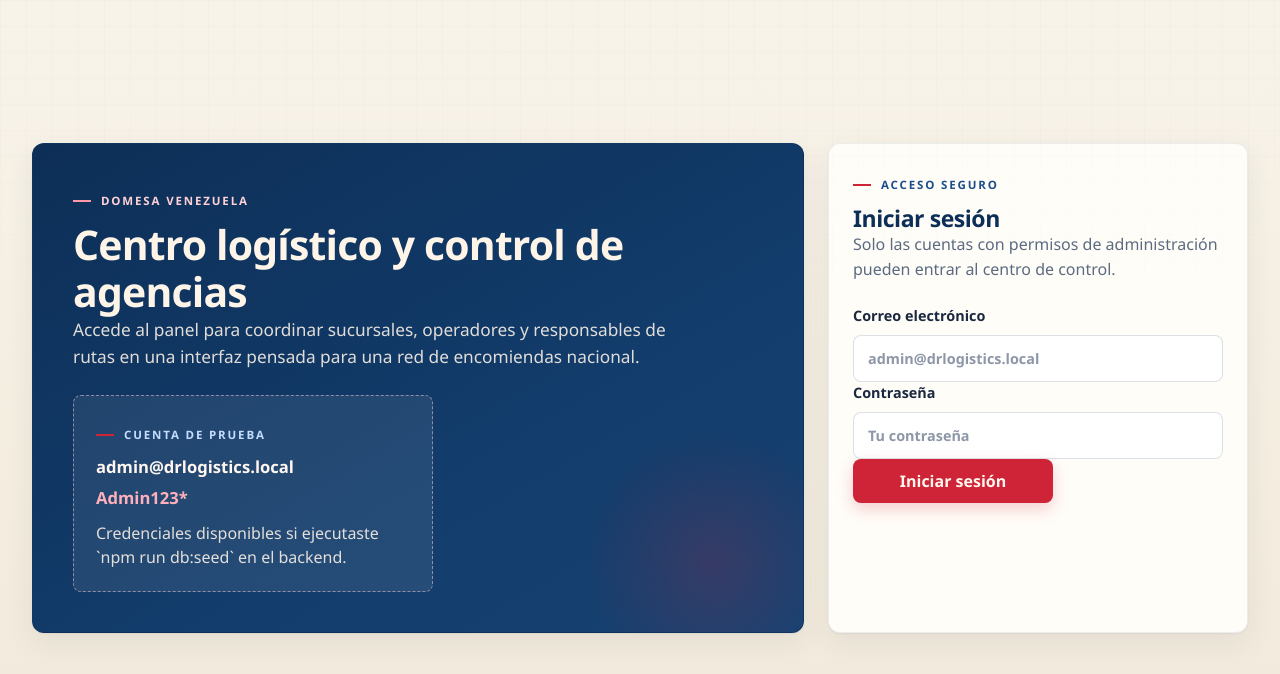
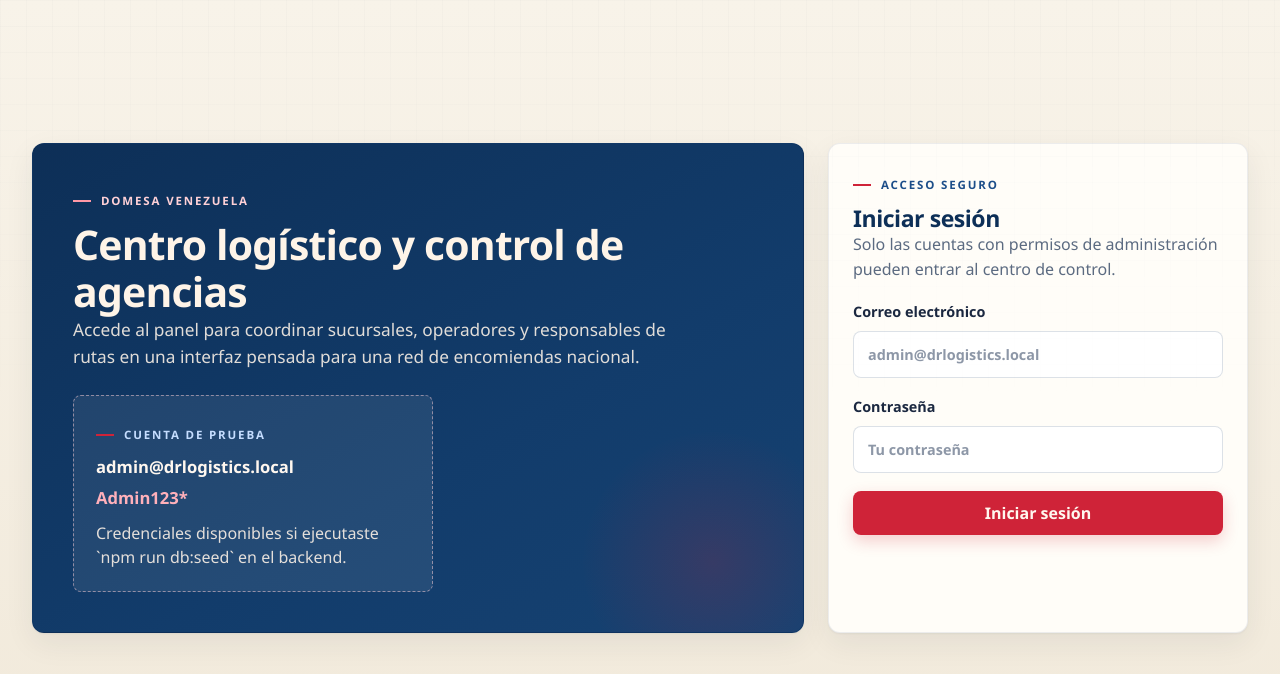
Before and after one commit to Jesus24-Dev/proyecto-p3-mvc-seccion1-grupo-e10, a React (Vite) app in the folder frontend/: page / in a window 1280 px wide. Shown: the top 674 px of the page. Built offline with nearby package versions, Linux system fonts and the light colour scheme; no server answers.

Commit message:
style(frontend): da ritmo vertical al formulario de inicio de sesión

```diff
--- a/frontend/src/styles.css
+++ b/frontend/src/styles.css
@@ -438,6 +438,17 @@ h3 {
   gap: 20px;
 }
 
+.auth-card {
+  display: grid;
+  gap: 18px;
+  align-content: start;
+}
+
+.auth-card .card-heading,
+.auth-card .alert {
+  margin-bottom: 0;
+}
+
 .form-route-grid {
   display: grid;
   grid-template-columns: minmax(0, 1.15fr) minmax(320px, 0.85fr);
```
